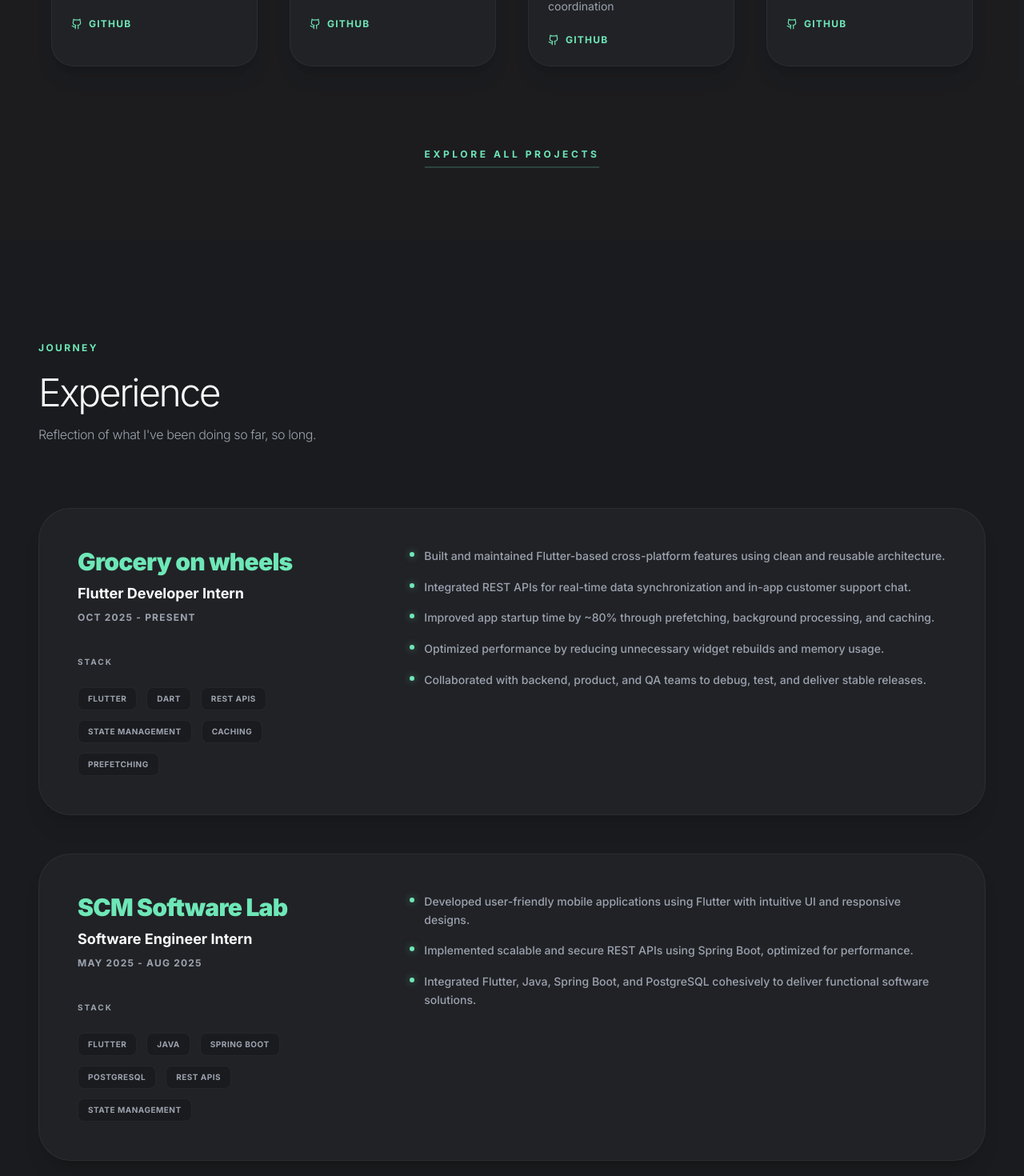
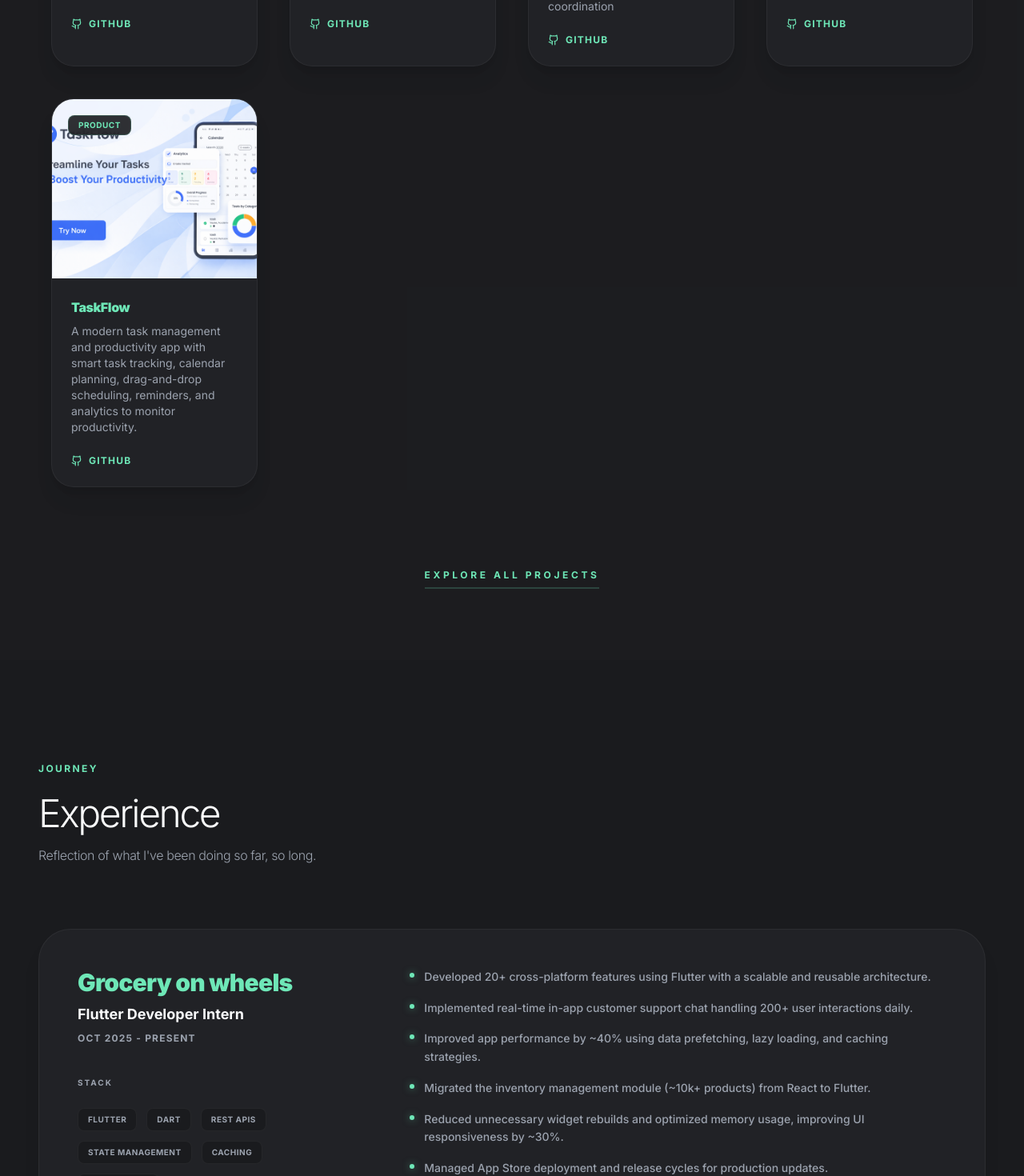
Before and after one commit to ThisIsSumit/sumit-portfolio, a React (Vite) app: page / in a window 1280 px wide. Shown: the part 3198-4668 px from the top of the page at 80% size. Built offline with nearby package versions, Linux system fonts and the light colour scheme; no server answers.

Commit message:
taskflow added

```diff
--- a/src/constants.ts
+++ b/src/constants.ts
@@ -3,6 +3,7 @@ import lifelensImage from './assets/projects/lifelens.png';
 import safebaseImage from './assets/projects/safebase.png';
 import robosocImage from './assets/projects/robosoc.png';
 import socialSyncImage from './assets/projects/social_sync.png';
+import taskFlowImage from './assets/projects/taskflow.png';
 
 export const PROJECTS: Project[] = [
   {
@@ -48,7 +49,21 @@ export const PROJECTS: Project[] = [
       { label: "GitHub", url: "https://github.com/ThisIsSumit/SocialSync-Flutter ", icon: "Github" },
 
     ]
-  }
+  },
+  {
+  id: 5,
+  title: "TaskFlow",
+  description: "A modern task management and productivity app with smart task tracking, calendar planning, drag-and-drop scheduling, reminders, and analytics to monitor productivity.",
+  type: "Product",
+  image: taskFlowImage,
+  links: [
+    {
+      label: "GitHub",
+      url: "https://github.com/ThisIsSumit/Task-Flow-",
+      icon: "Github"
+    }
+  ]
+}
 ];
 export const EXPERIENCES: Experience[] = [
   {
@@ -57,13 +72,15 @@ export const EXPERIENCES: Experience[] = [
     role: "Flutter Developer Intern",
     period: "Oct 2025 - Present",
     technologies: ["Flutter", "Dart", "REST APIs", "State Management", "Caching", "Prefetching"],
-    points: [
-      "Built and maintained Flutter-based cross-platform features using clean and reusable architecture.",
-      "Integrated REST APIs for real-time data synchronization and in-app customer support chat.",
-      "Improved app startup time by ~80% through prefetching, background processing, and caching.",
-      "Optimized performance by reducing unnecessary widget rebuilds and memory usage.",
-      "Collaborated with backend, product, and QA teams to debug, test, and deliver stable releases."
-    ]
+points: [
+  "Developed 20+ cross-platform features using Flutter with a scalable and reusable architecture.",
+  "Implemented real-time in-app customer support chat handling 200+ user interactions daily.",
+  "Improved app performance by ~40% using data prefetching, lazy loading, and caching strategies.",
+  "Migrated the inventory management module (~10k+ products) from React to Flutter.",
+  "Reduced unnecessary widget rebuilds and optimized memory usage, improving UI responsiveness by ~30%.",
+  "Managed App Store deployment and release cycles for production updates.",
+
+]
   },
   {
     id: 2,
@@ -71,11 +88,12 @@ export const EXPERIENCES: Experience[] = [
     role: "Software Engineer Intern",
     period: "May 2025 - Aug 2025",
     technologies: ["Flutter", "Java", "Spring Boot", "PostgreSQL", "REST APIs", "State Management"],
-    points: [
-      "Developed user-friendly mobile applications using Flutter with intuitive UI and responsive designs.",
-      "Implemented scalable and secure REST APIs using Spring Boot, optimized for performance.",
-      "Integrated Flutter, Java, Spring Boot, and PostgreSQL cohesively to deliver functional software solutions."
-    ]
+points: [
+  "Built the complete Flutter delivery partner app supporting order flow, delivery tracking, and wallet features for 500+ daily orders.",
+  "Developed 15+ REST APIs using Spring Boot and PostgreSQL to power real-time delivery and order operations.",
+  "Implemented an event-driven architecture using Kafka to process 1000+ asynchronous order and delivery events per day.",
+  "Optimized mobile performance and API response times, reducing delivery workflow delays by ~30%."
+]
   },
   {
     id: 3,
```
Also changed, not shown: src/assets/projects/taskflow.png (added).
